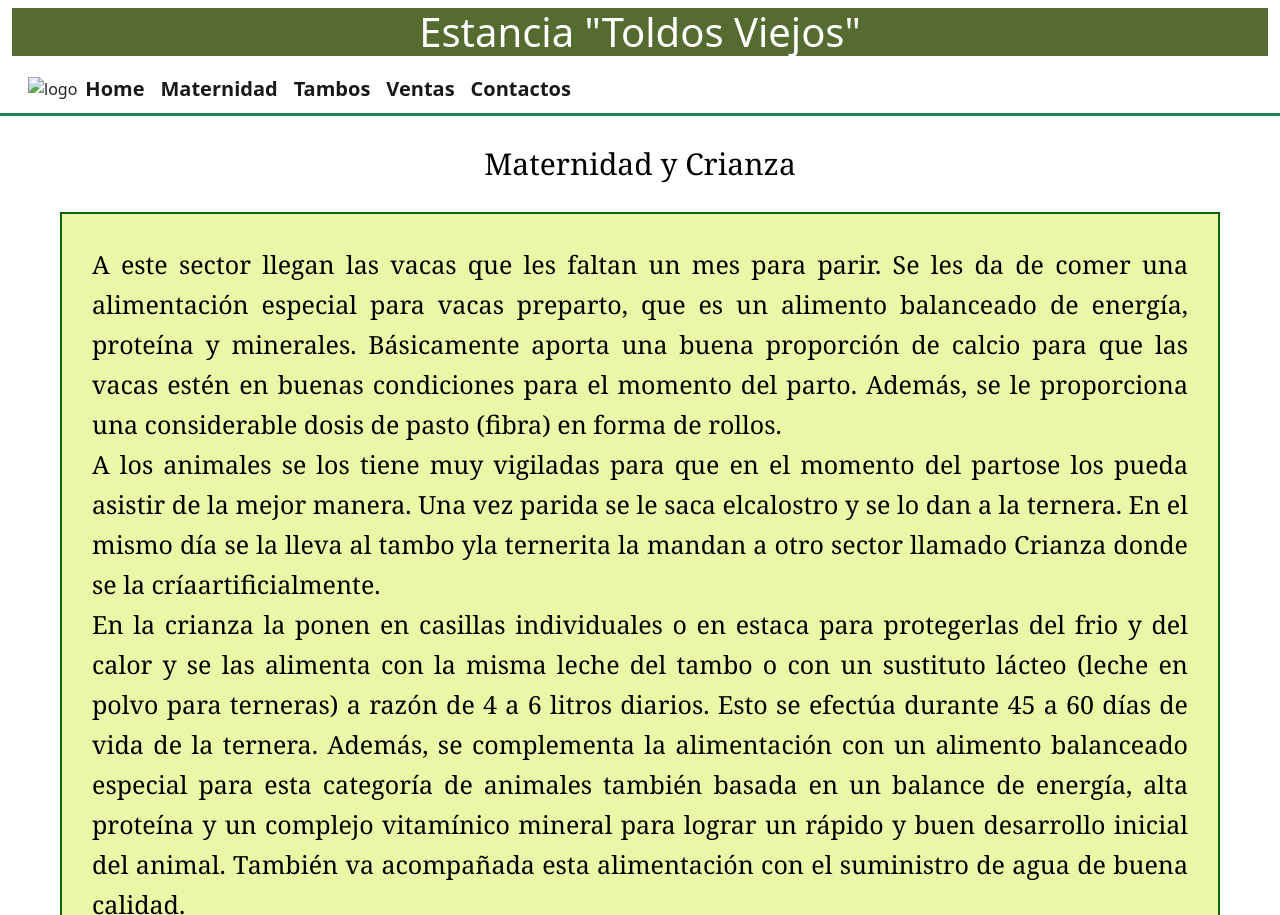
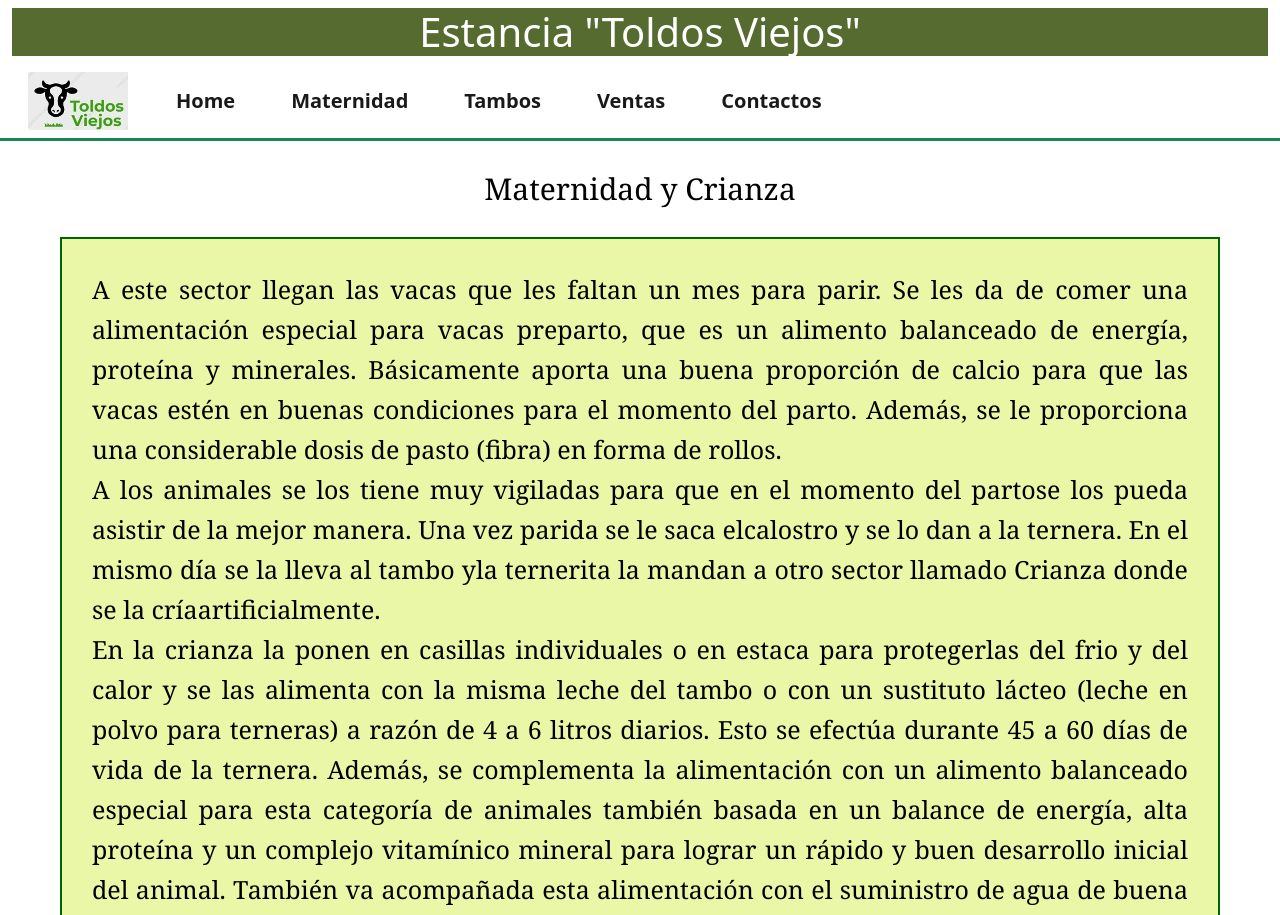
Before and after one commit to ClaudiaUP/Toldos-Viejos-3ra-entrega, a website: page html/maternidad-y-crianza.html in a window 1280 px wide. Shown: the top 915 px of the page. Drawn offline with nearby package versions, Linux system fonts and the light colour scheme.

Commit message:
Toldos viejos arreglos E

```diff
--- a/html/maternidad-y-crianza.html
+++ b/html/maternidad-y-crianza.html
@@ -29,16 +29,16 @@
         </div>
     </div>
 
-    <nav class="navbar navbar-expand-xl border-3 border-bottom border-success">
-        <div class="container-fluid">
-            <a class="navbar-brand" href="#"></a><img src="../imagenes/logo Toldosreducida.jpg" alt="logo">
+    <nav class="navbar navbar-expand-xl border-3 border-bottom border-success separarLogo">
+        <div class="container-fluid separarLogo">
+            <a class="navbar-brand" href="#"></a><img src="../imagenes/logo Toldos reducido.jpg" alt="logo">
             <button class="navbar-toggler" type="button" data-bs-toggle="collapse"data-bs-target="#navbarDark" aria-controls="navbarDark"aria-expanded="false" aria-label="Toggle navigation">
             <span class="navbar-toggler-icon"></span>
             </button>
 
             <div class="collapse navbar-collapse show colorLetra" id="navbarDark">
 
-                <ul class="navbar-nav me-auto mb-2 mb-xl-0">
+                <ul class="navbar-nav me-auto mb-2  mb-xl-0">
 
                 <li class="nav-item fs-5">
                     <a class="nav-link active" aria-current="page" href="../index.html">Home</a>
--- a/scss/_header.scss
+++ b/scss/_header.scss
@@ -11,6 +11,7 @@
 .colorLetra ul li a{
     padding: 0.1rem 0.1rem;
     transition: all 0.4s linear;
+    margin-left: 40px;
 }
 
 .colorLetra ul li a:hover{
--- a/scss/estilo.scss
+++ b/scss/estilo.scss
@@ -286,6 +286,15 @@ font-size: 30px;
 
 }
 
+@media (max-width:1200px){
+
+.cuadroContactos{
+    margin-left: 200px;
+
+}
+}
+
+
 
 @media (max-width:576px) {
 
@@ -357,6 +366,4 @@ ol li a{
     font-size: 15px;
 
 }
-
-
-    }
+}
```
Also changed, not shown: html/contactos.html (+1 -1 lines), css/estilo.css.
